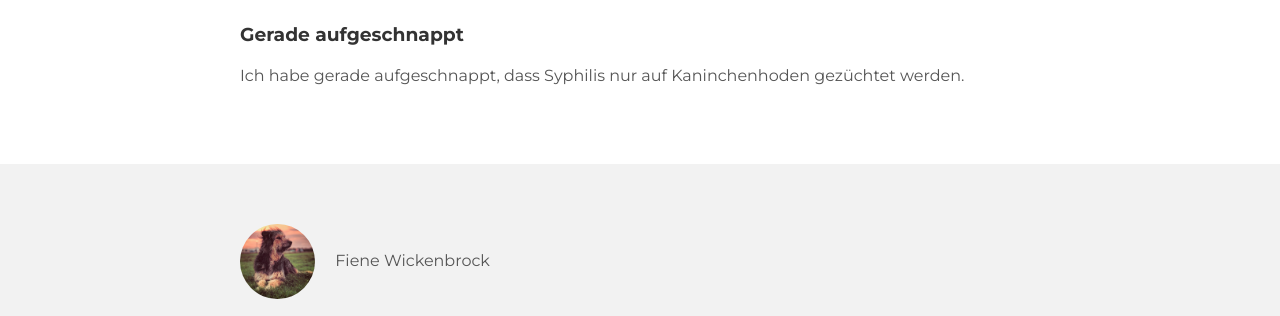
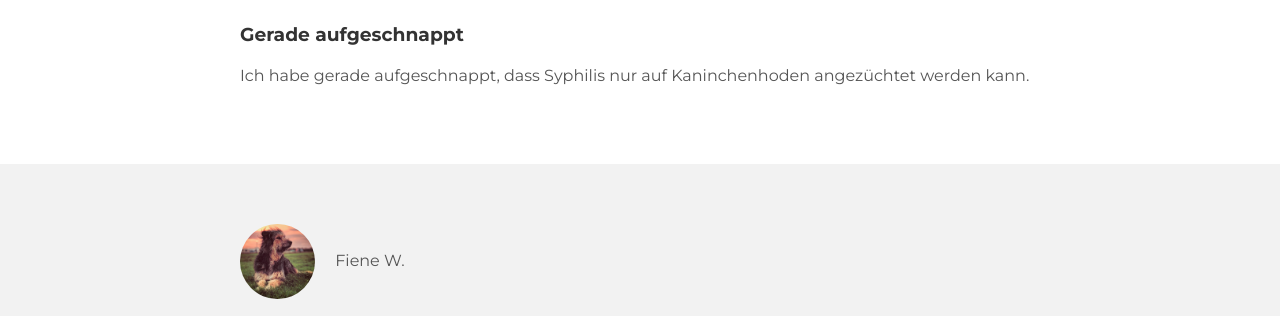
Before and after one commit to Milepro/milepro.github.io, a plain HTML site: page index.html in a window 1280 px wide. Shown: the part 316-632 px from the top of the page. Drawn offline with Linux system fonts and the light colour scheme.

Commit message:
Update index.html

```diff
--- a/index.html
+++ b/index.html
@@ -33,7 +33,7 @@
           <p class="post-date">27.01.2018</p>
           <h3 class="post-title">Gerade aufgeschnappt</h3>
           <div class="post-content">
-            <p>Ich habe gerade aufgeschnappt, dass Syphilis nur auf Kaninchenhoden gezüchtet werden.</p>
+            <p>Ich habe gerade aufgeschnappt, dass Syphilis nur auf Kaninchenhoden angezüchtet werden kann.</p>
           </div>
         </div>
       </div>
@@ -42,7 +42,7 @@
         <div class="post">
           <div class="post-author">
             <img src="fiene.jpg">
-            <span>Fiene Wickenbrock</span>
+            <span>Fiene W.</span>
           </div>
           <p class="post-date">27.01.2018</p>
           <h3 class="post-title">Aus Hundesicht</h3>
```
